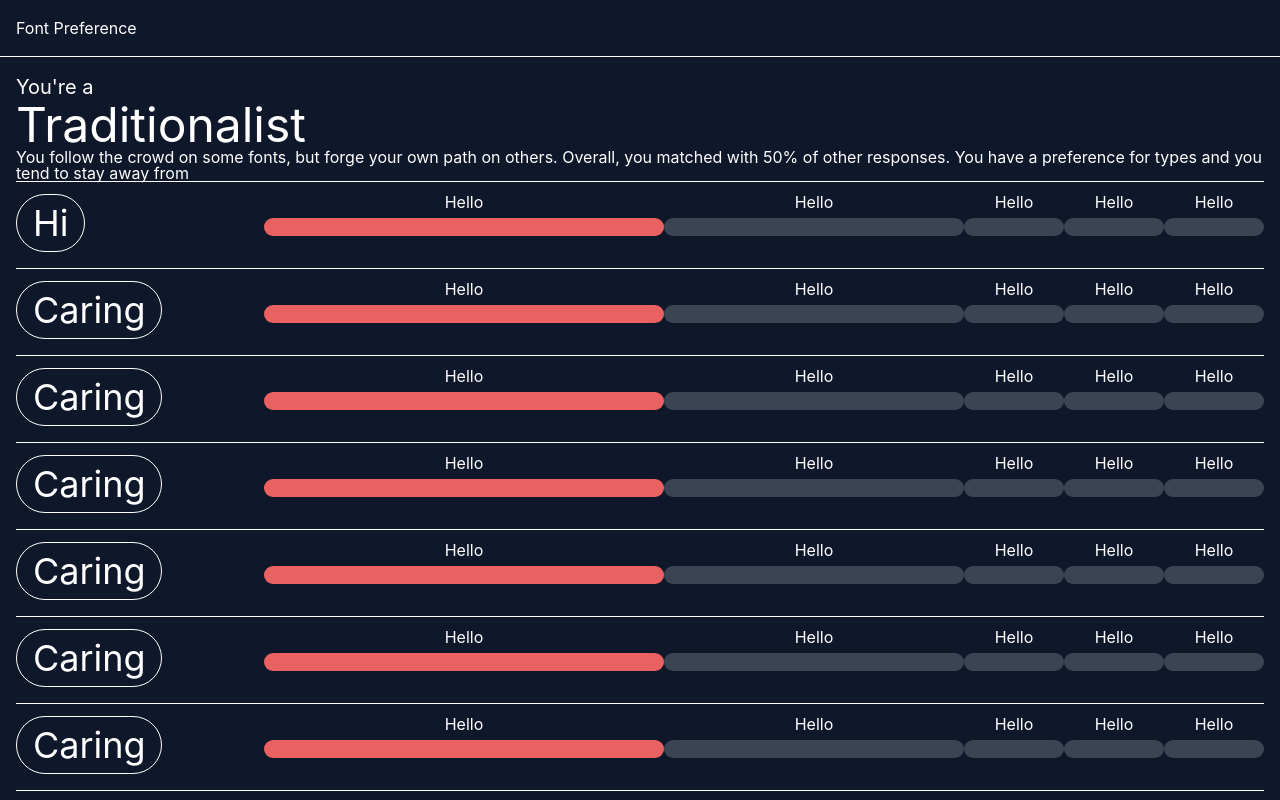
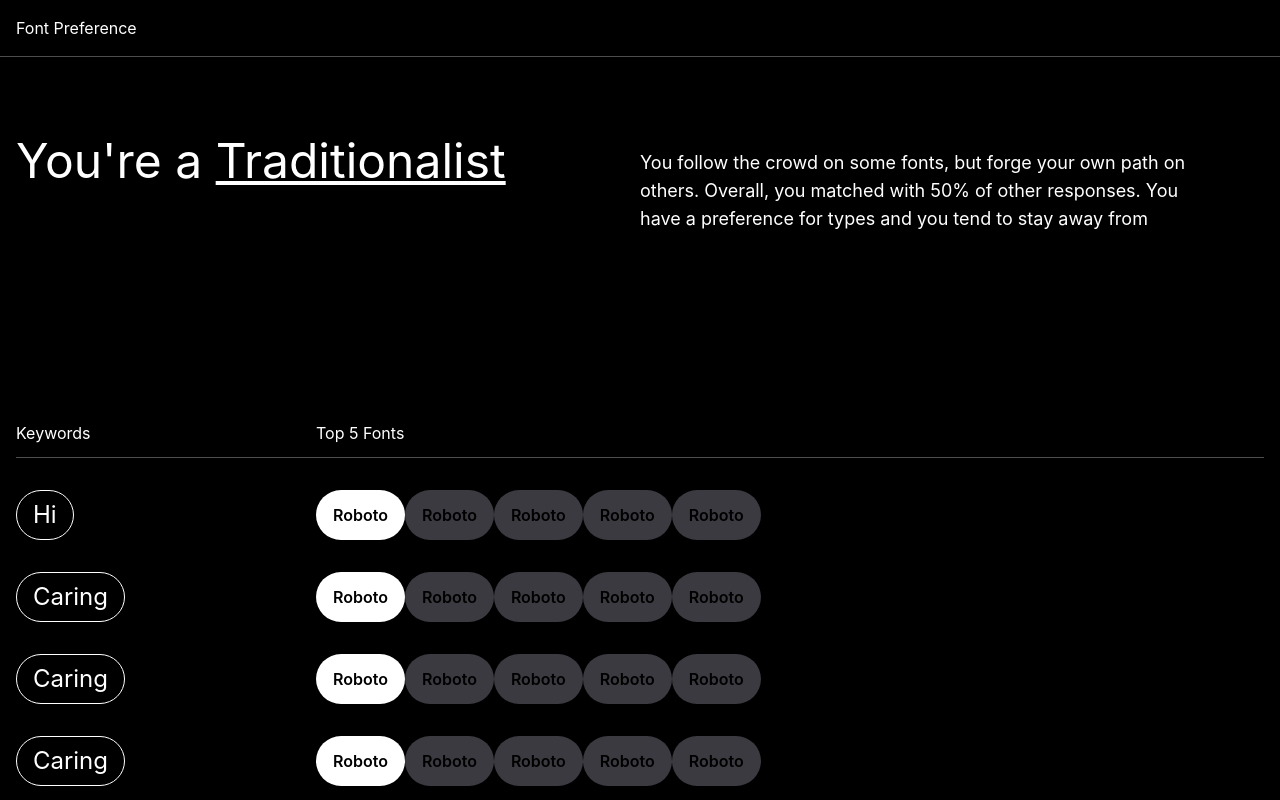
Before and after one commit to Computational-Creativity-Lab/Crowdsourcing-Font-Preferences, a Next.js app: page /datavis in a window 1280 px wide. Shown: the top 800 px of the page. Built offline with nearby package versions, Linux system fonts and the light colour scheme; a web font is replaced by a local one.

Commit message:
style data page

```diff
--- a/src/components/DataRow.js
+++ b/src/components/DataRow.js
@@ -1,40 +1,33 @@
 import React, { useState, useEffect } from "react";
+let percentages = [30, 30, 30, 5, 5];
+// let percentages = [10, 20, 30, 40, 50];
+let selectedElement = 1;
 
 export default function DataRow(props) {
   return (
-    <>
-      <hr class="border-solid border-white w-full"></hr>
-      <div class="flex justify-between mb-4">
+    <div class="grid grid-cols-[300px_1fr] mb-4">
       {/* descriptor */}
-        <div class='min-w-[200px]'>
-          <h1 class="text-white text-4xl w-fit border border-solid border-white rounded-full px-4 py-2 mt-3">
+      <div class="col-start-1">
+        <h1 class="text-white text-2xl w-fit border border-solid border-white rounded-full px-4 py-2">
           {props.descriptor}
         </h1>
       </div>
       {/* chart */}
-        <div class="ml-12 flex flex-row inline-block pt-3 w-[80vw]">
-          <div class="flex flex-col w-[40%] ">
-            <p class="flex text-white justify-center pb-2">Hello</p>
-            <div class="inline-block bg-[#EA6161] p-2 rounded-full border-solid border-[#ffffff00] border hover:border-white"></div>
+      <div class="flex flex-row inline-block col-start-2 mb-4">
+        {percentages.map((percentage, index) => {
+          return (
+            <div
+              class={`${
+                index + 1 == selectedElement
+                  ? `bg-white`
+                  : `bg-[rgba(230,230,255,.25)]`
+              } w-[${percentage}%] flex flex-col  border-solid border-[#ffffff00] border hover:border-white px-4 py-4 rounded-full`}
+            >
+              <p class="text-black font-semibold">Roboto</p>
             </div>
-          <div class="flex flex-col w-[30%]">
-            <p class="flex text-white justify-center pb-2">Hello</p>
-            <div class="inline-block bg-[#ffffff30] p-2 rounded-full border-solid border-[#ffffff00] border hover:border-white"></div>
-          </div>
-          <div class="flex flex-col w-[10%]">
-            <p class="flex text-white justify-center pb-2">Hello</p>
-            <div class="inline-block bg-[#ffffff30] p-2 rounded-full border-solid border-[#ffffff00] border hover:border-white"></div>
-          </div>
-          <div class="flex flex-col w-[10%]">
-            <p class="flex text-white justify-center pb-2">Hello</p>
-            <div class="inline-block bg-[#ffffff30] p-2 rounded-full border-solid border-[#ffffff00] border hover:border-white"></div>
-          </div>
-          <div class="flex flex-col w-[10%]">
-            <p class="flex text-white justify-center pb-2">Hello</p>
-            <div class="inline-block bg-[#ffffff30] p-2 rounded-full border-solid border-[#ffffff00] border hover:border-white"></div>
+          );
+        })}
       </div>
     </div>
-      </div>
-    </>
   );
 }
--- a/src/components/layout/Navbar.js
+++ b/src/components/layout/Navbar.js
@@ -5,15 +5,27 @@ import Link from "next/link";
 export default function Navbar(props) {
   return (
     <motion.div
-      className={`grid px-4 py-5 grid-cols-2 border-b sm:border-solid ${props.isBlack ? 'border-black' : 'border-white'}`}
+      className={`grid px-4 py-5 grid-cols-2 border-b sm:border-solid ${
+        props.isBlack
+          ? "border-[rgba(0,0,0,.3)]"
+          : "border-[rgba(255,255,255,.3)]"
+      }`}
     >
       <Link href="/">
-        <p className={`cursor-pointer flex justify-self-start hover:opacity-50 ${props.isBlack ? 'text-black' : 'text-white'}`}>
+        <p
+          className={`cursor-pointer flex justify-self-start hover:opacity-50 ${
+            props.isBlack ? "text-black" : "text-white"
+          }`}
+        >
           Font Preference
         </p>
       </Link>
       <Link href="/">
-        <p className={`cursor-pointer flex justify-self-end hover:opacity-50 ${props.isBlack ? 'text-black' : 'text-white'}`}>
+        <p
+          className={`cursor-pointer flex justify-self-end hover:opacity-50 ${
+            props.isBlack ? "text-black" : "text-white"
+          }`}
+        >
           {props.rightLink}
         </p>
       </Link>
--- a/src/pages/datavis.js
+++ b/src/pages/datavis.js
@@ -5,34 +5,41 @@ import HeadComp from "../components/HeadComp";
 import BackgroundGradient from "../components/BackgroundGradient";
 import DataRow from "../components/DataRow";
 
-
-
-
-
-
 export default function Datavis() {
-
   return (
-    <motion.main class='bg-slate-900'>
+    <motion.main class="bg-black min-h-[100vh]">
       <HeadComp></HeadComp>
-      <Navbar isBlack = {false}></Navbar>
-      <div class='p-4'>
-        <h1 class='text-xl text-white'>You're a</h1>
-        <h2 class='text-5xl text-white'>Traditionalist</h2>
-        <p class='text-white'>You follow the crowd on some fonts, but forge your own path on others. Overall, you matched with 50% of other responses. You have a preference for types and you tend to stay away from </p>
+      <Navbar isBlack={false}></Navbar>
+      <div class="p-4">
+        <div class=" grid grid-cols-2 mt-16 mb-48">
+          <div>
+            <h1 class="text-5xl text-white">
+              You're a <span class="underline">Traditionalist</span>
+            </h1>
+          </div>
+          <p class="text-white text-lg mt-3 mr-[10%]">
+            You follow the crowd on some fonts, but forge your own path on
+            others. Overall, you matched with 50% of other responses. You have a
+            preference for types and you tend to stay away from{" "}
+          </p>
+        </div>
+        <div class="text-white grid grid-cols-[300px_1fr] border-b  border-[rgba(255,255,255,.3)] border-solid pb-4 mb-8">
+          <p>Keywords</p>
+          <p>Top 5 Fonts</p>
+        </div>
         <div>
-          <DataRow descriptor = "Hi"></DataRow>
-          <DataRow descriptor = "Caring"></DataRow>
-          <DataRow descriptor = "Caring"></DataRow>
-          <DataRow descriptor = "Caring"></DataRow>
-          <DataRow descriptor = "Caring"></DataRow>
-          <DataRow descriptor = "Caring"></DataRow>
-          <DataRow descriptor = "Caring"></DataRow>
-          <DataRow descriptor = "Caring"></DataRow>
-          <DataRow descriptor = "Caring"></DataRow>
+          <DataRow descriptor="Hi"></DataRow>
+          <DataRow descriptor="Caring"></DataRow>
+          <DataRow descriptor="Caring"></DataRow>
+          <DataRow descriptor="Caring"></DataRow>
+          <DataRow descriptor="Caring"></DataRow>
+          <DataRow descriptor="Caring"></DataRow>
+          <DataRow descriptor="Caring"></DataRow>
+          <DataRow descriptor="Caring"></DataRow>
+          <DataRow descriptor="Caring"></DataRow>
         </div>
       </div>
-    <BackgroundGradient></BackgroundGradient>
+      <BackgroundGradient></BackgroundGradient>
     </motion.main>
   );
 }
```
Lines whose indentation alone changed are shown as unchanged.
